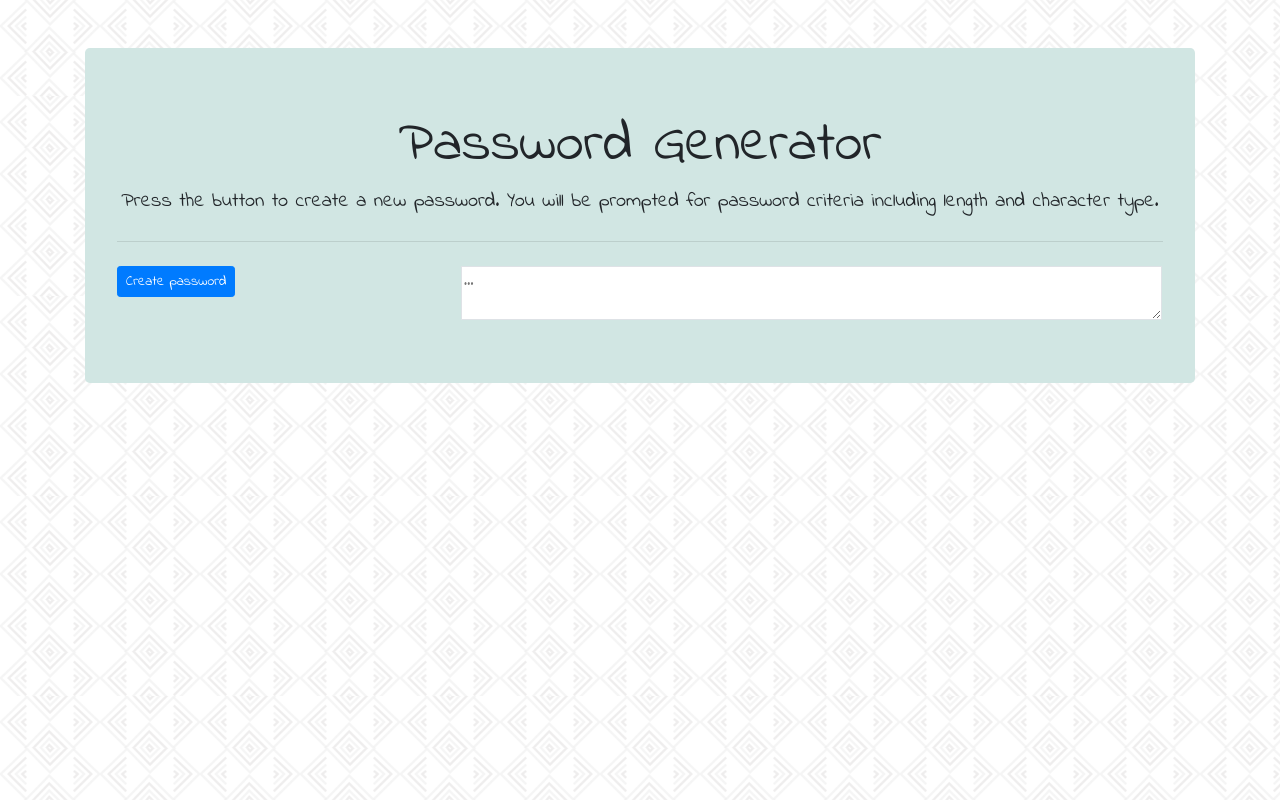
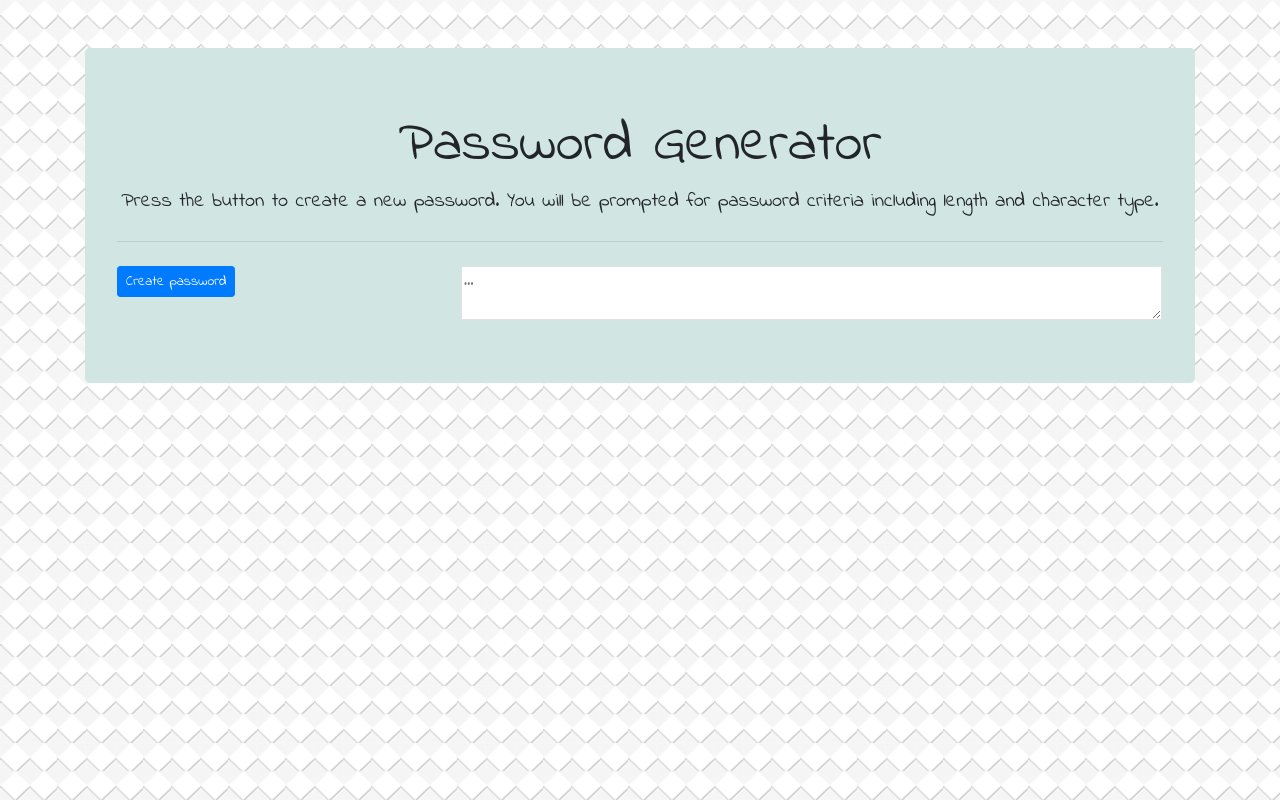
Before and after one commit to firefreet/password-gen, a plain HTML site: page index.html in a window 1280 px wide. Drawn offline with nearby package versions, Linux system fonts and the light colour scheme.

Commit message:
switch background tile

```diff
--- a/style.css
+++ b/style.css
@@ -1,6 +1,6 @@
 body {
     /* png from https://www.toptal.com/designers/subtlepatterns/ */
-    background-image: url(greek-vase.png);
+    background-image: url(embossed-diamond.png);
     font-family: 'Indie Flower', cursive;
 }
 
```
Also changed, not shown: embossed-diamond.png (added).
